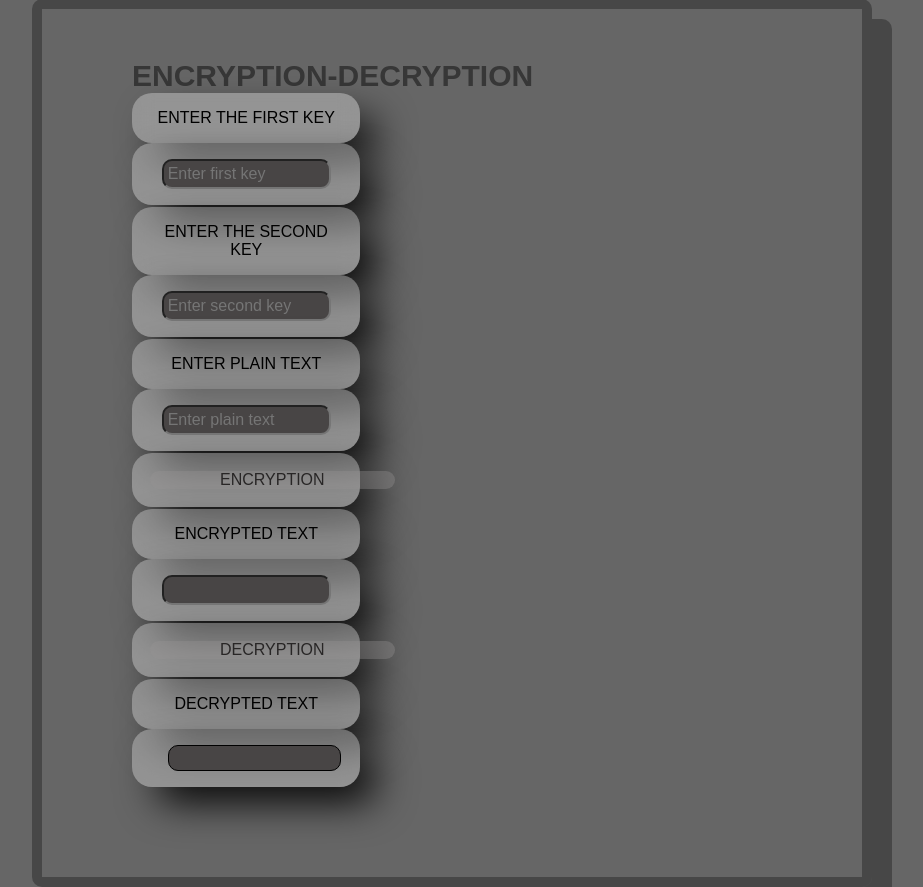
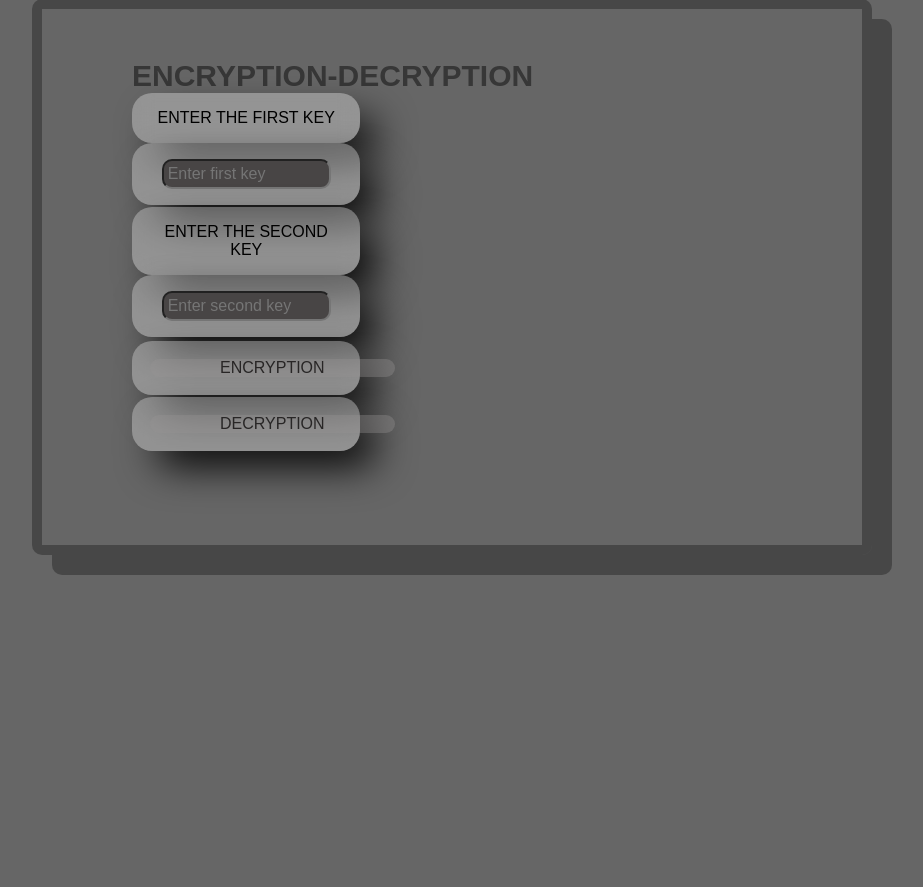
Before and after one commit to ksunny01912/Encryption-Decryption, a Flask app: page / in a window 1280 px wide. Shown: the part 19-906 px from the top of the page, without its empty margins (224-1147 px from the left). After the commit the page ends 594 px from the top, so only its background shows below. Run offline with Flask 2, Linux system fonts and the light colour scheme.

Commit message:
2nd commit

```diff
--- a/app.py
+++ b/app.py
@@ -1,7 +1,7 @@
-from flask import Flask,request,redirect,render_template
+from flask import Flask,request,redirect,render_template,jsonify
 from flask_sqlalchemy import SQLAlchemy
 from utils import algo,decrypt
-
+import json
 
 app = Flask(__name__)
 # app.config['SQLALCHEMY_DATABASE_URI'] = 'sqlite:///site.db'
@@ -29,6 +29,7 @@ def main():
         result=""
         key1=""
         key2=""
+        #this post method we are not using
         if request.method=='POST':
             # print(request.POST)
             result=algo(request.form['key1'],request.form['key2'],request.form['text'])
@@ -40,6 +41,8 @@ def main():
     except:
         return render_template('4oo.html')
 
+
+#this route we are not using.
 @app.route("/decrypt/",methods=['GET', 'POST'])
 def Decrypt():
     try:
@@ -52,6 +55,21 @@ def Decrypt():
 
 
 
+@app.route("/api/",methods=['GET', 'POST'])
+def apiview():
+    if request.method == "POST":
+        result=''
+        try:
+            data = json.loads(request.data)
+            if data['action']=='en':
+                result=algo(data['key1'],data['key2'],data['text'])
+            elif data['action']=='dy':
+                result=decrypt(data['key1'],data['key2'],data['text'])
+        except:
+            result=''
+        d={'result':result}
+        return jsonify(d)
+
 
 
 
--- a/static/index.css
+++ b/static/index.css
@@ -75,7 +75,7 @@ height: 2px;
 /* border-bottom: 1px solid black; */
 width: 100%;
 }
-#key1,#key2,#keys1,#text{
+#key1,#key2,#keys1,#text,#result-text{
 background-color: rgb(72, 69, 69);
 border-radius: 10px;
 width: 80%;
@@ -84,7 +84,7 @@ position: relative;
 color: rgb(214, 208, 208);
 font-size: medium;
 }
-#button1 ,#button2{
+#button1 ,#button2,#submit-btn{
 background-color:rgba(150, 147, 147, 0.354); /* Green */
 border: none;
 
@@ -108,3 +108,8 @@ color: white;
 background-color: #4a4d4b;
 color: white;
 }
+
+
+.hide{
+    display: none !important;
+}
--- a/templates/index.html
+++ b/templates/index.html
@@ -11,55 +11,143 @@
     <div class="card">
         <h2>Encryption-Decryption</h2>
         <div class="row">
-            <form method="post">
-                <div class="col">
+            <form method="post" id="form-1">
+              <input type="hidden" name="action" id="action">
+                <div class="col key1-label">
                     <label>ENTER THE FIRST KEY</label>
                 </div>
-                <div class="col">
-                    <input type="text" id="key1" name="key1" placeholder="Enter first key">
+                <div class="col key1-input">
+                    <input type="text" id="key1" name="key1" placeholder="Enter first key" required>
+                </div>
+                <div class="line key1-line-key2"></div>
+                <div class="col key2-label">
+                    <label>ENTER THE SECOND KEY</label>
+                </div>
+                <div class="col key2-input">
+                    <input type="text" id="key2" name="key2" placeholder="Enter second key" required>
                 </div>
                 <div class="line"></div>
-                <div class="col">
-                    <label>ENTER THE SECOND KEY</label>
+                <div class="col hide text-label-div">
+                    <label class="text-label">ENTER PLAIN TEXT</label>
                 </div>
-                <div class="col">
-                    <input type="text" id="key2" name="key2" placeholder="Enter second key">
+                <div class="col hide text-input">
+                    <input type="text"  id="text" name="text" placeholder="Enter plain text" required>
                 </div>
                 <div class="line"></div>
-                <div class="col">
-                    <label>ENTER PLAIN TEXT</label>
-                </div>
-                <div class="col">
-                    <input type="text"  id="text" name="text" placeholder="Enter plain text">
+                <div class="col button1-div">
+                    <button type="button" id="button1" >Encryption</button>
                 </div>
                 <div class="line"></div>
-                <div class="col">
-                    <button type="submit" id="button1" >Encryption</button>
+                <div class="col button2-div">
+                    <button type="button" id="button2" >Decryption</button>
+                </div>
+                <div class="line"></div>
+                <div class="col submit-btn-div hide">
+                    <button type="button" id="submit-btn" >Encryption</button>
+                </div>
+
+
+                <div class="line"></div>
+                <div class="col result-text-div hide">
+                    <label class="result-text-label"></label>
+                </div>
+                <div class="col result-text-input hide">
+                    <input type="text"  id="result-text"   disabled>
                 </div>
             </form>
-            <div class="line"></div>
-            <form action="decrypt/" method="get">
-                <div class="col">
-                    <label>ENCRYPTED TEXT</label>
-                </div>
-                <div class="col">
-                    <input type="text" id="keys1"value="{{result}}" name="text1">
-                </div>
-                <div class="line"></div>
-                <div class="col">
-                    <button type="submit" id="button2" >Decryption</button>
-                </div>
-                <div class="line"></div>
-                <input type="hidden" id="k1" name="k1" value="{{k1}}">
-                <input type="hidden" id="k2" name="k2" value="{{k2}}">
-                <div class="col">
-                    <label>DECRYPTED TEXT</label>
-                </div>
-                <div class="col">
-                    <div id="dec"><p>{{res}}</p></div>
-                </div>
-            </form>
+
+
         </div>
     </div>
+
+
+    <script>
+      var button1 = document.querySelector("#button1");
+      var button2 = document.querySelector("#button2");
+      var button2_div = document.querySelector(".button2-div");
+      var button1_div = document.querySelector(".button1-div");
+      var text_label_div = document.querySelector(".text-label-div");
+      var text_label = document.querySelector(".text-label");
+      var text_input = document.querySelector(".text-input");
+      var key1_label = document.querySelector(".key1-label");
+      var key1_input = document.querySelector(".key1-input");
+      var key2_label = document.querySelector(".key2-label");
+      var key2_input = document.querySelector(".key2-input");
+      var key1_line_key2 = document.querySelector('.key1-line-key2');
+      var submit_btn_div = document.querySelector(".submit-btn-div");
+      var submit_btn = document.querySelector("#submit-btn");
+      var result_text_div = document.querySelector(".result-text-div");
+      var result_text_label = document.querySelector(".result-text-label");
+      var result_text_input = document.querySelector(".result-text-input");
+      var result_text = document.querySelector("#result-text");
+      var text = document.querySelector("#text");
+
+      // console.log(submit_btn)
+      var fm = document.querySelector('#form-1');
+
+      button1.addEventListener('click',function(){
+
+        button2_div.classList.add('hide');
+        text_label_div.classList.remove('hide');
+        text_input.classList.remove("hide");
+        key1_label.classList.add('hide');
+        key1_input.classList.add('hide');
+        key1_line_key2.classList.add('hide');
+        key2_label.classList.add('hide');
+        key2_input.classList.add('hide');
+        button1.classList.add('hide');
+        submit_btn_div.classList.remove('hide');
+        fm.elements.action.value='en';
+      })
+
+      button2.addEventListener('click',function(){
+        button1_div.classList.add('hide');
+        text_label_div.classList.remove('hide');
+        text_input.classList.remove("hide");
+        key1_label.classList.add('hide');
+        key1_input.classList.add('hide');
+        key1_line_key2.classList.add('hide');
+        key2_label.classList.add('hide');
+        key2_input.classList.add('hide');
+        button2.classList.add('hide');
+        text_label.innerHTML='ENTER ENCRYPTED TEXT'
+        text.setAttribute('placeholder','Enter Encrypted Text')
+        submit_btn_div.classList.remove('hide');
+        submit_btn.innerHTML='Decryption';
+        fm.elements.action.value='dy';
+      })
+
+      submit_btn.addEventListener('click',function(){
+        let key1 = fm.elements.key1.value;
+        let  key2 = fm.elements.key2.value;
+        let text = fm.elements.text.value;
+        let action = fm.elements.action.value
+        obj={
+          key1:key1,
+          key2:key2,
+          text:text,
+          action:action
+        }
+
+        fetch(`/api/`, {
+          method: "POST",
+          body: JSON.stringify(obj),
+        })
+          .then((resp) => {
+            return resp.json();
+          })
+          .then((resp_data) => {
+              console.log(resp_data);
+              result_text_div.classList.remove('hide');
+              result_text_label.innerHTML='Encrypted Text';
+              result_text_input.classList.remove('hide');
+              result_text.value=resp_data.result;
+              fm.elements.key1.value='';
+              fm.elements.key2.value='';
+              fm.elements.text.value='';
+
+          })
+      })
+    </script>
 </body>
 </html>
```
